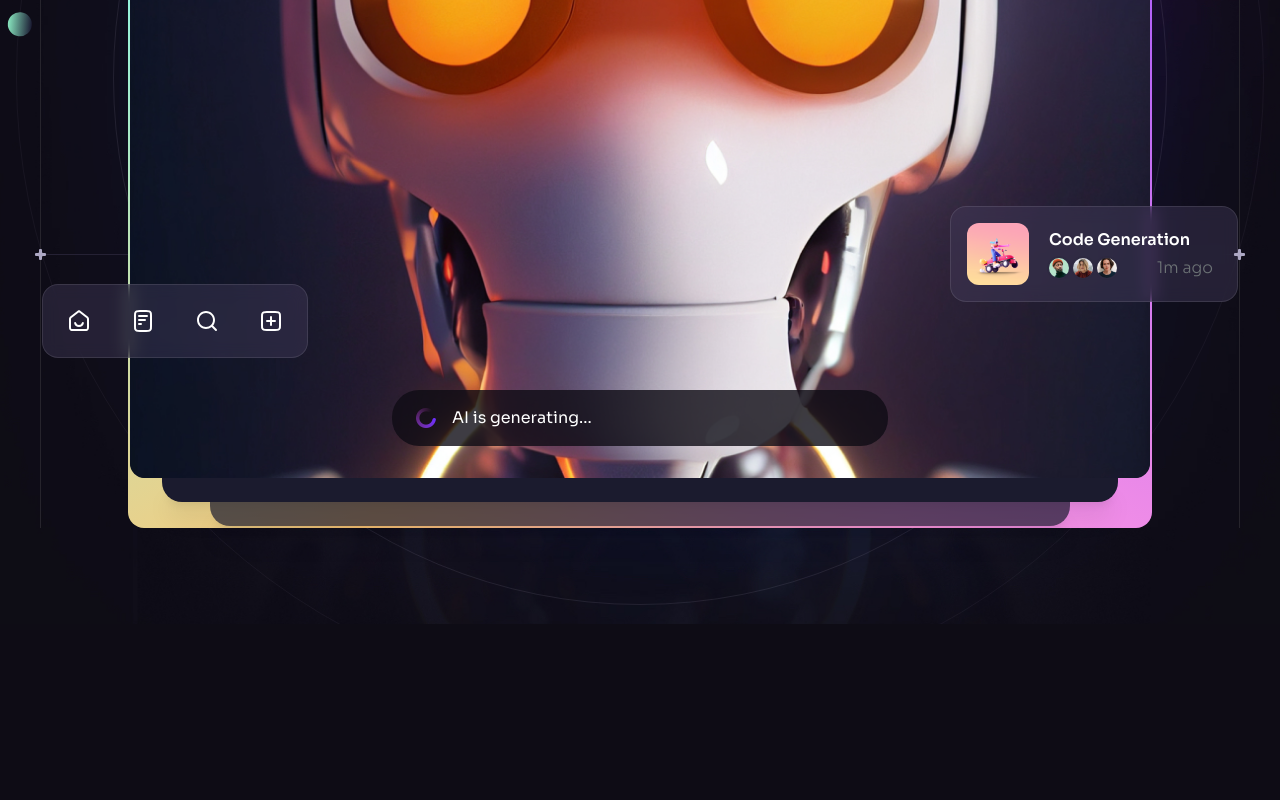
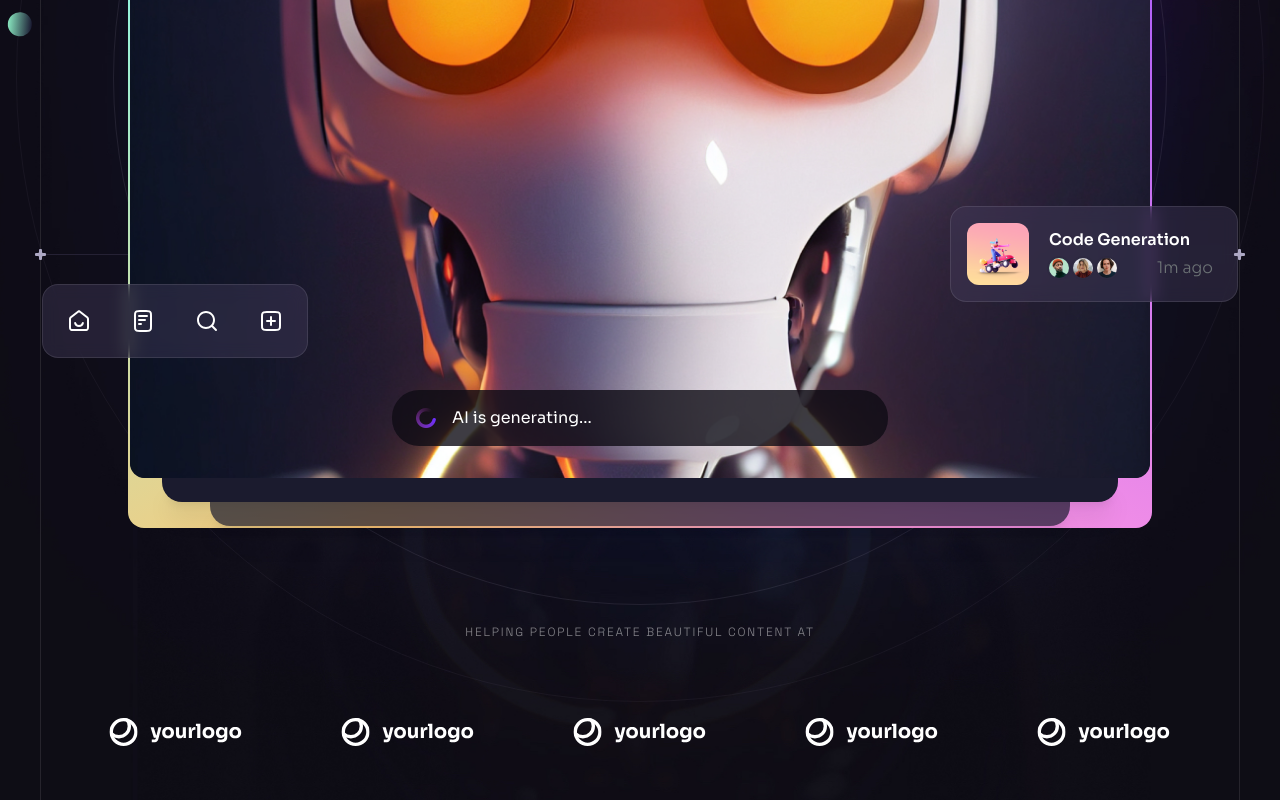
Before and after one commit to Lorycaste98/brainwave, a React (Vite) app: page / in a window 1280 px wide. Shown: the part 714-1514 px from the top of the page. Before the commit the page ends 1338 px from the top, so only its background shows below. Built offline with nearby package versions, Linux system fonts and the light colour scheme.

Commit message:
aggiornato componente Hero con aggiunta di componente CompanyLogos

```diff
--- /dev/null
+++ b/src/components/CompanyLogos.jsx
@@ -0,0 +1,18 @@
+import { companyLogos } from "../constants";
+
+const CompanyLogos = ({ className }) => {
+  return (
+    <div className={className}>
+      <h5 className="tagline mb-6 text-center text-n-1/50">Helping people create beautiful content at</h5>
+      <ul className="flex">
+        {companyLogos.map((logo, i) => (
+          <li key={i} className="flex items-center justify-center flex-1 h-[8.5rem]">
+            <img src={logo} alt={logo} height={28} width={134} />
+          </li>
+        ))}
+      </ul>
+    </div>
+  );
+};
+
+export default CompanyLogos;
--- a/src/components/Hero.jsx
+++ b/src/components/Hero.jsx
@@ -1,12 +1,15 @@
+import { useRef } from "react";
+import { ScrollParallax } from "react-just-parallax";
+
 import { curve, heroBackground, robot } from "../assets";
+import { heroIcons } from "../constants";
+import { BackgroundCircles, BottomLine, Gradient } from "./design/Hero";
+
 import Button from "./Button";
 import Section from "./Section";
-import { BackgroundCircles, BottomLine, Gradient } from "./design/Hero";
-import { heroIcons } from "../constants";
-import { ScrollParallax } from "react-just-parallax";
-import { useRef } from "react";
 import Generating from "./Generating";
 import Notification from "./Notification";
+import CompanyLogos from "./CompanyLogos";
 
 const Hero = () => {
   const parallaxRef = useRef(null);
@@ -85,6 +88,8 @@
 
           <BackgroundCircles />
         </div>
+
+        <CompanyLogos className="hidden relative z-10 mt-20 lg:block" />
       </div>
 
       <BottomLine />
```
